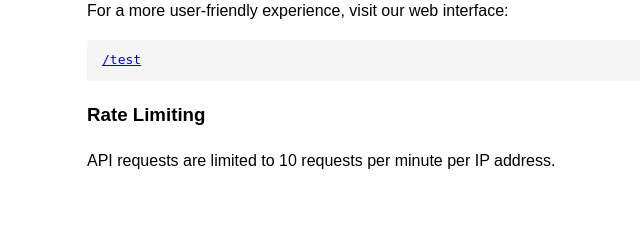
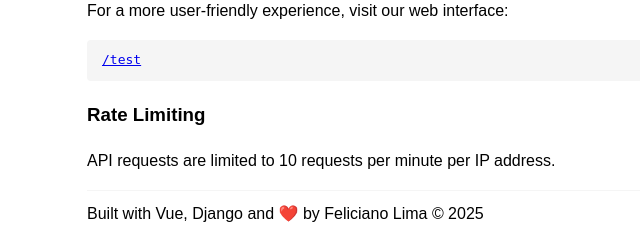
Before and after one commit to thenameisflic/saythenumber, a Django app: template core/templates/core/index.html in a window 1280 px wide. Shown: the part 567-813 px from the top of the page, without its empty margins (153-793 px from the left). Before the commit the page ends 736 px from the top, so only its background shows below. Run offline with Django 5.2, Linux system fonts and the light colour scheme; the template is opened without the code that fills it, so the values that code supplies are empty.

Commit message:
Add footer for homepage

```diff
--- a/core/templates/core/index.html
+++ b/core/templates/core/index.html
@@ -28,6 +28,11 @@
             color: #7f8c8d;
             font-style: italic;
         }
+        .divider {
+            margin: 10px 0;
+            background-color: #f5f5f5;
+            height: 1px;
+        }
     </style>
 </head>
 <body>
@@ -50,5 +55,8 @@
 
     <h3>Rate Limiting</h3>
     <p>API requests are limited to 10 requests per minute per IP address.</p>
+
+    <div class="divider"></div>
+    <div>Built with Vue, Django and ❤️ by Feliciano Lima © 2025 </div>
 </body>
 </html>
```
